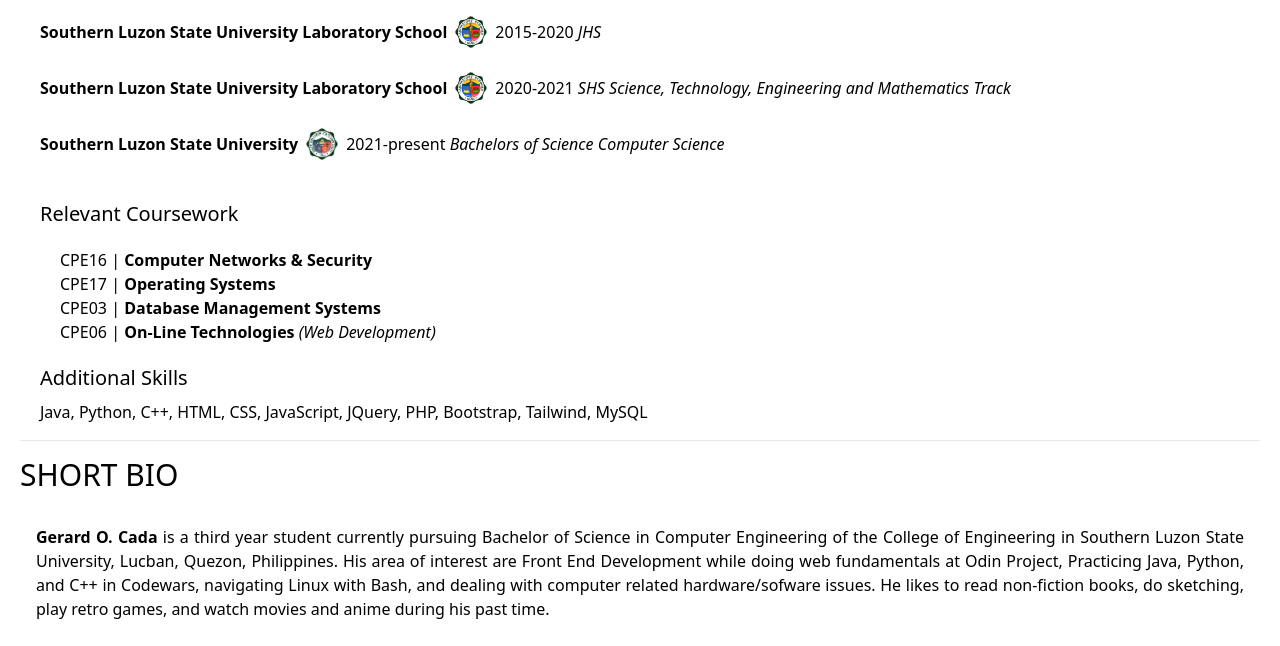
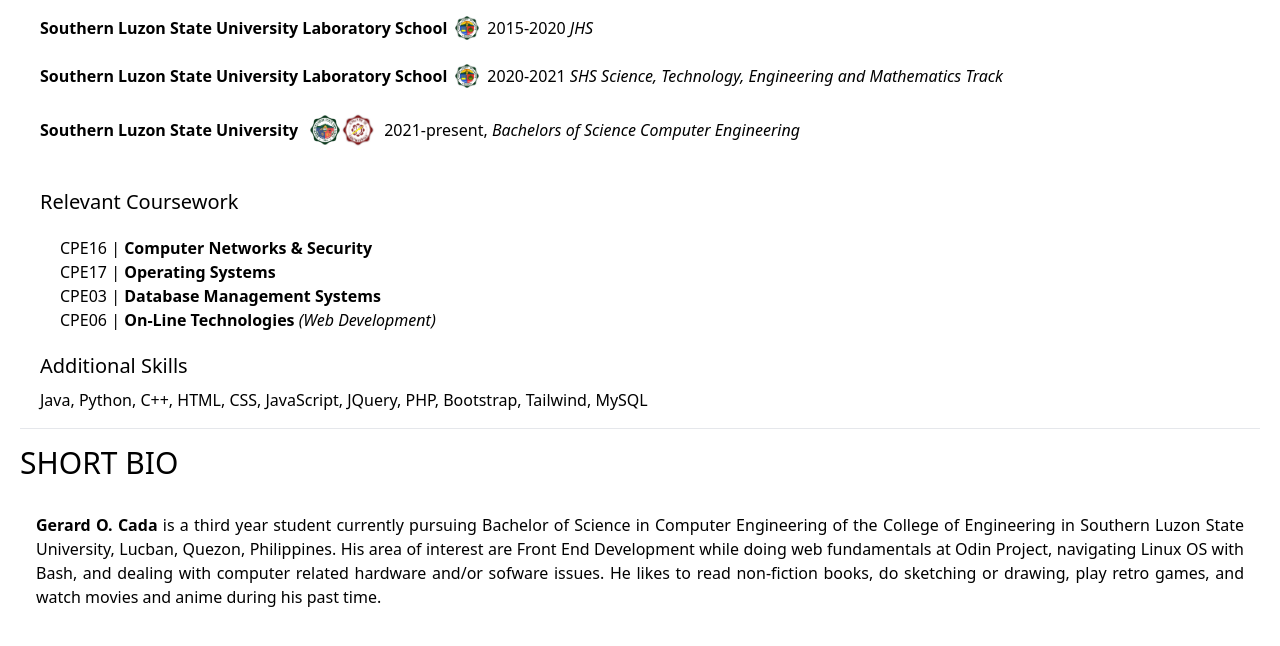
Before and after one commit to caps-lock23/MyWebpage, a plain HTML site: page index.html in a window 1280 px wide. Shown: the part 273-919 px from the top of the page. Drawn offline with nearby package versions, Linux system fonts and the light colour scheme.

Commit message:
edited typos and short bio section, added CEN logo

```diff
--- a/index.html
+++ b/index.html
@@ -25,16 +25,16 @@
             <h2 class="text-3xl m">EDUCATION</h2>
             <p class="ml-4 mt-5">
             <div class="flex flex-row items-center">
-                <strong>Southern Luzon State University Laboratory School</strong> <img src="./images/labhigh.jpg" alt="labhigh" class="w-12 px-2" > <p> 2015-2020  <em>JHS</em></p>
+                <strong>Southern Luzon State University Laboratory School</strong> <img src="./images/labhigh.jpg" alt="labhigh" class="w-10 px-2" > <p> 2015-2020  <em>JHS</em></p>
             </div>
             <br>
             <div class="flex flex-row items-center">
-                <strong>Southern Luzon State University Laboratory School</strong>  <img src="./images/labhigh.jpg" alt="labhigh" class="w-12 px-2" > <p> 2020-2021 <em>SHS Science, Technology, Engineering and
+                <strong>Southern Luzon State University Laboratory School</strong> <img src="./images/labhigh.jpg" alt="labhigh" class="w-10 px-2" > <p> 2020-2021 <em>SHS Science, Technology, Engineering and
                     Mathematics Track</em></p>
             </div>
             <br>
             <div class="flex flex-row items-center">
-                <strong>Southern Luzon State University</strong> <img src="./images/slsu.png" alt="slsu" class="w-12 px-2"> <p> 2021-present <em>Bachelors of Science Computer Science</em></p>
+                <strong class="pr-1.5">Southern Luzon State University</strong> <img src="./images/slsu.png" alt="slsu" class="w-9 pl-1.5"><img src="./images/cen.png" alt="cen" class="w-9 pl-0.75"><p class="px-2"> 2021-present, <em>Bachelors of Science Computer Engineering</em></p>
             </div>
 
         </p>
@@ -61,9 +61,8 @@
         <p class="mx-4 text-justify"><strong>Gerard O. Cada</strong>
             is a third year student currently pursuing Bachelor of Science in Computer Engineering of the College of Engineering in Southern
             Luzon State University, Lucban, Quezon, Philippines.
-            His area of interest are Front End Development while doing web fundamentals at Odin Project, Practicing Java, Python,
-            and C++ in Codewars, navigating Linux with Bash, and dealing with computer related hardware/sofware issues.
-            He likes to read non-fiction books, do sketching, play retro games, and watch movies and anime during his past
+            His area of interest are Front End Development while doing web fundamentals at Odin Project, navigating Linux OS with Bash, and dealing with computer related hardware and/or sofware issues.
+            He likes to read non-fiction books, do sketching or drawing, play retro games, and watch movies and anime during his past
             time.
         </p>
         <div class="ml-6 mt-10 flex flex-row items-center">
```
Also changed, not shown: images/cen.png (added), 1 other file.
